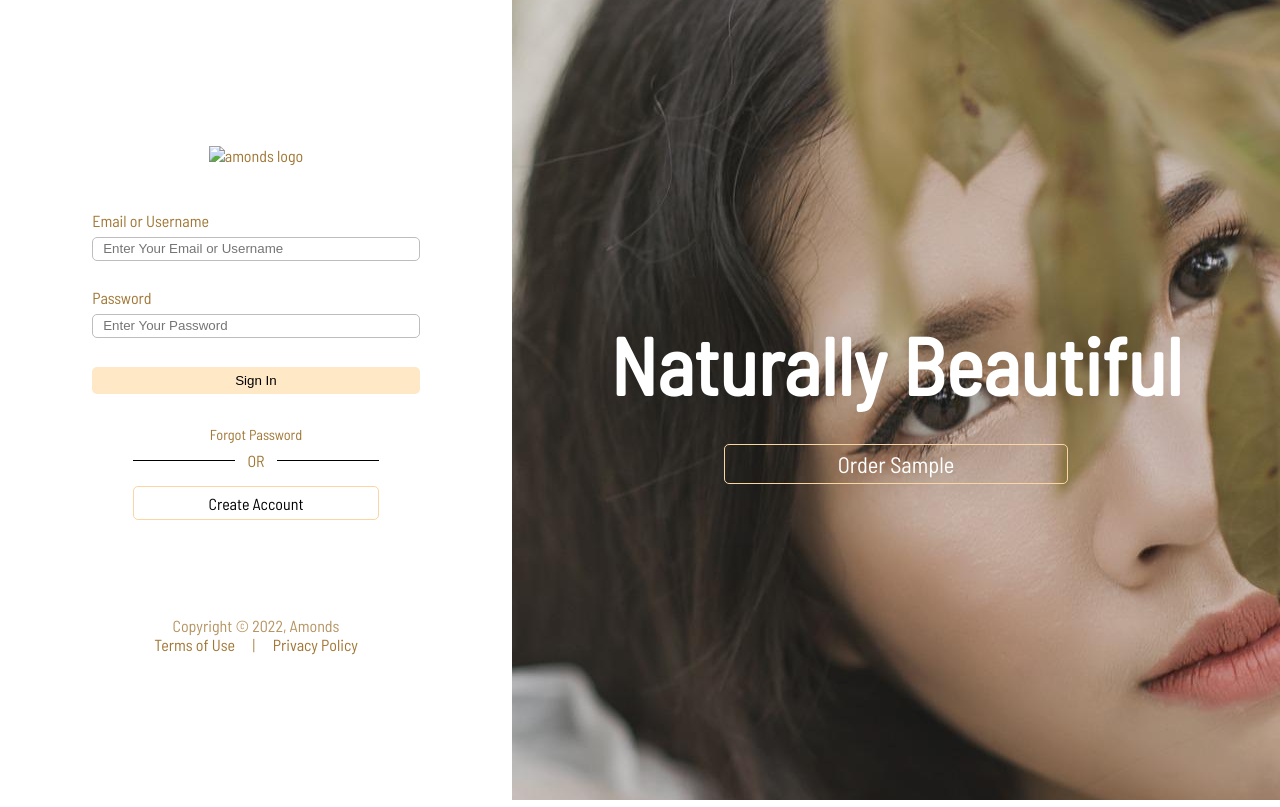
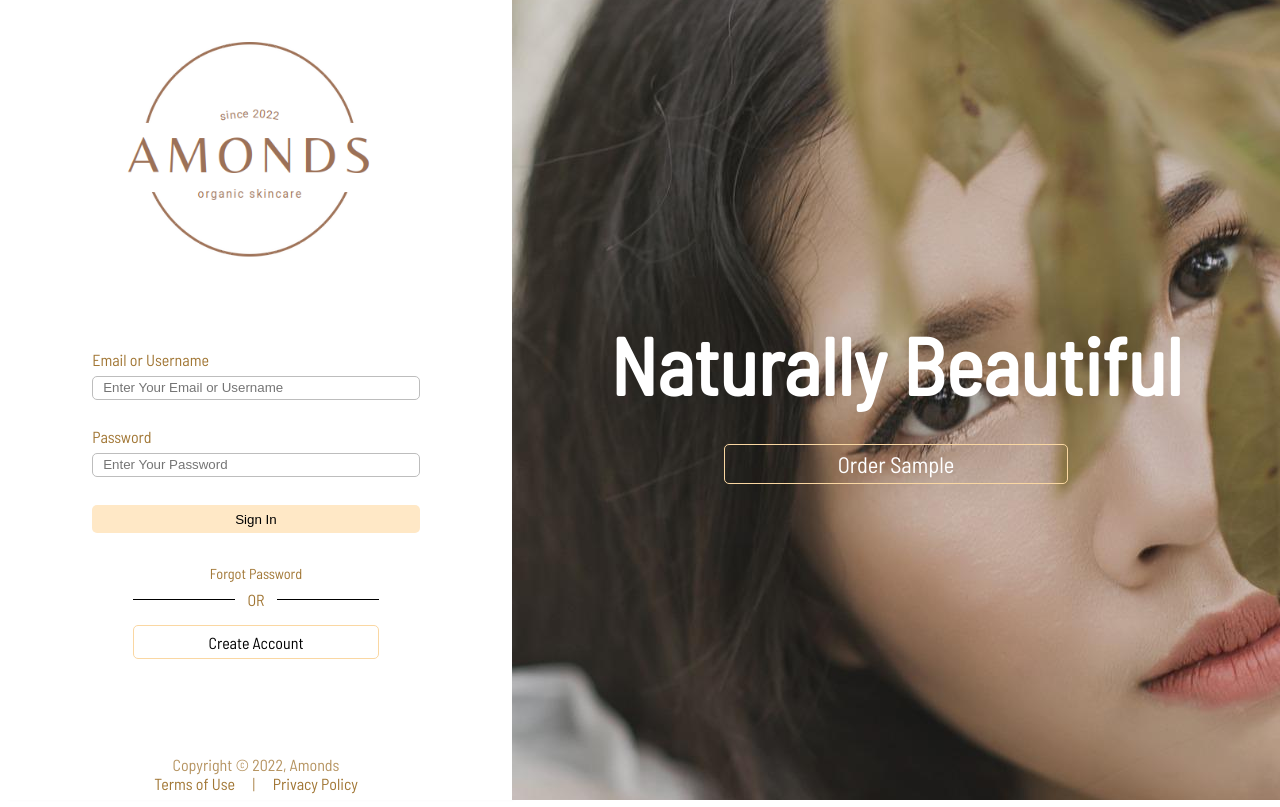
Before and after one commit to blncmusa/Amonds, a plain HTML site: page index.html in a window 1280 px wide. Drawn offline with Linux system fonts and the light colour scheme; the site is published under a folder, as on GitHub Pages, so addresses that start at the root find nothing.

Commit message:
Update index.html

```diff
--- a/index.html
+++ b/index.html
@@ -12,7 +12,7 @@
         <section id="left">
             <section id="top-sign-in">
                 <div class="logo">
-                    <img src="/img/logo.png" alt="amonds logo">
+                    <img src="img/logo.png" alt="amonds logo">
                 </div>
                 <form action="#">
                     <div>
```
